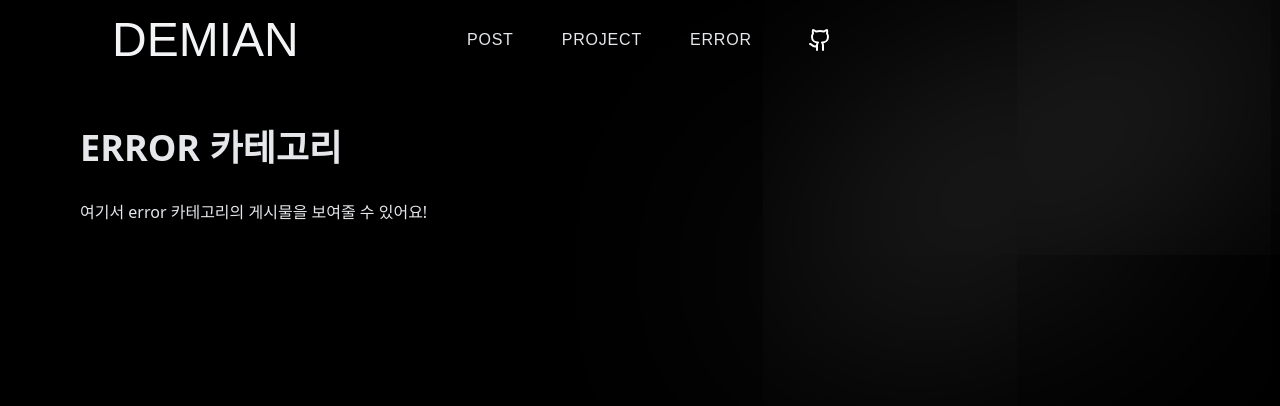
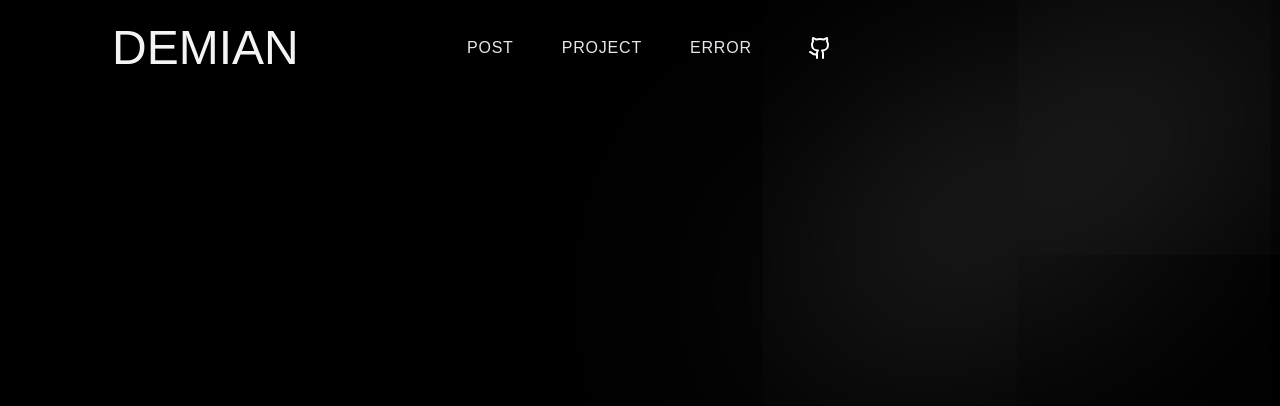
Before and after one commit to Aprasaks/lastblog, a Next.js app: page /posts/error in a window 1280 px wide. Shown: the top 406 px of the page. Built offline with nearby package versions, Linux system fonts and the light colour scheme; a web font is replaced by a local one.

Commit message:
post페이지 spline구현

```diff
--- a/src/app/layout.js
+++ b/src/app/layout.js
@@ -19,7 +19,7 @@ export default function RootLayout({ children }) {
       <div className="image-gradient absolute top-0 right-0 -z-10">
 
       </div>
-        <div className="layer-blur" />
+        <div className="layer-blur mt-4" />
         <Navbar/>
         {children}
       </body>
--- a/src/app/posts/[category]/page.js
+++ b/src/app/posts/[category]/page.js
@@ -17,11 +17,7 @@ export default function PostCategoryPage() {
   return (
     <>
     <div className="p-12">
-      <h2 className="text-4xl font-bold mb-8">
-        {category.toUpperCase()} 카테고리
-      </h2>
-      {/* 이 아래에 category 값에 따라 글 리스트 등 표시 */}
-      <p>여기서 {category} 카테고리의 게시물을 보여줄 수 있어요!</p>
+
     </div>
 
     <SplineViewer
--- a/src/components/Navbar.js
+++ b/src/components/Navbar.js
@@ -10,7 +10,7 @@ export default function Navbar() {
   ];
 
   return (
-    <header className="flex items-center justify-between py-4 px-20 z-50 font-maplestory">
+    <header className="flex items-center justify-between  mt-2 py-4 px-20 z-50 font-maplestory">
       {/* 왼쪽: 로고 */}
       <h1
         className="text-5xl font-light text-gray-100"
```
